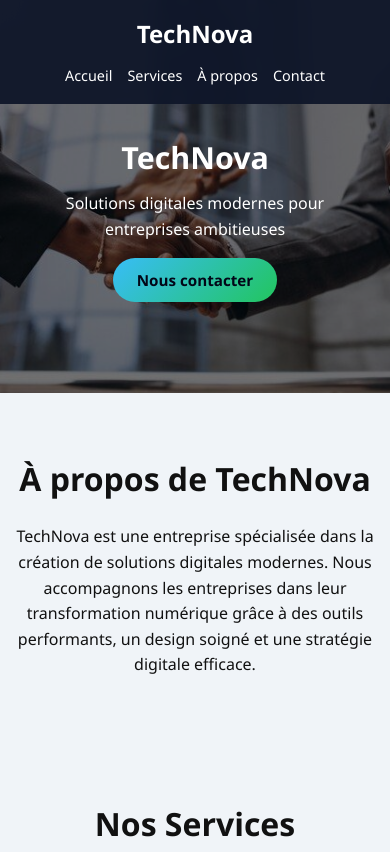
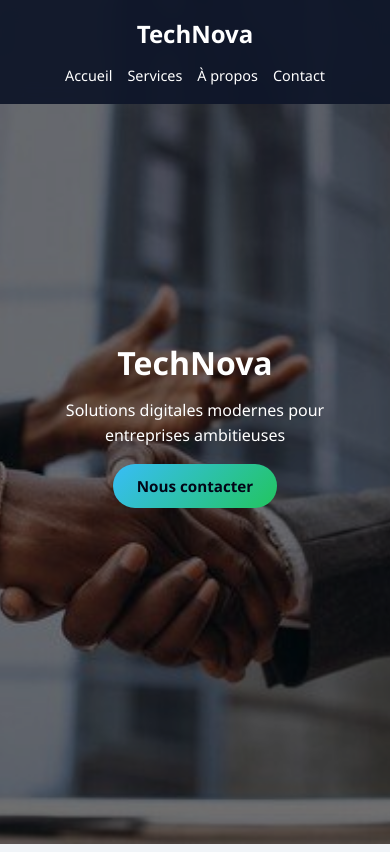
Before and after one commit to kiiirikou-dev/TechNova, a plain HTML site: page index.html in a window 390 px wide. Shown: the top 852 px of the page. Drawn offline with Linux system fonts and the light colour scheme.

Commit message:
Add files via upload

```diff
--- a/style.css
+++ b/style.css
@@ -454,13 +454,17 @@ section {
 
     /* HERO */
     .hero {
-        height: auto;
-        padding: 120px 20px 80px;
-        text-align: center;
+        height: 100vh;
+        padding: 20px;
+
+        background-image: url("images/image-entreprise.png");
+        background-size: cover;
+        background-position: center;
+        background-repeat: no-repeat;
     }
 
     .hero h1 {
-        font-size: 1.9rem;
+        font-size: 2rem;
     }
 
     .hero p {
```
